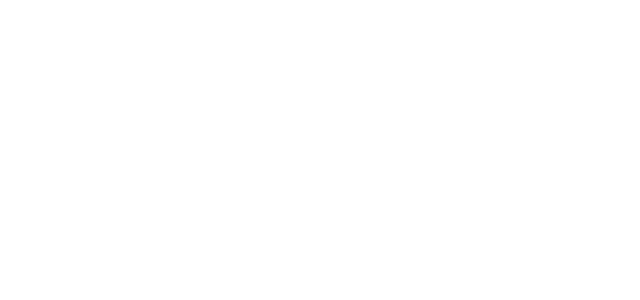
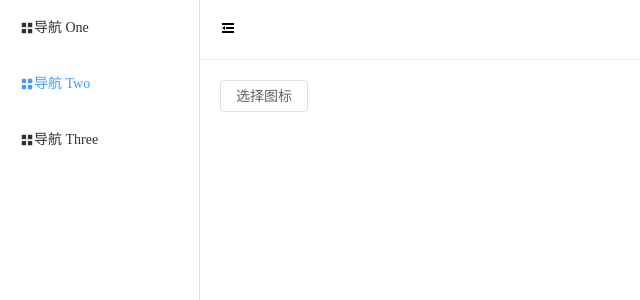
Before and after one commit to jersonwei/vue3-component, a Vue app in the folder w-components/: page /iconChoose in a window 1280 px wide. Before the commit this address had no page. Shown: the top 300 px of the page, without its empty margins (0-640 px from the left). Built offline with nearby package versions, Linux system fonts and the light colour scheme.

Commit message:
🌈 style(styles): set namespace class

```diff
--- /dev/null
+++ b/w-components/src/components/iconChoose/src/index.vue
@@ -0,0 +1,66 @@
+<script setup lang="ts">
+import { watch, ref } from 'vue'
+import * as ElIcons from '@element-plus/icons-vue'
+import { toLine } from '../../../utils/func'
+let props = defineProps<{ title: string; visible: boolean }>()
+let emits = defineEmits(['update:visible'])
+let dialogVisible = ref<boolean>(props.visible)
+const handleClick = () => {
+  dialogVisible.value = !dialogVisible.value
+  emits('update:visible', !props.visible)
+}
+watch(
+  () => props.visible,
+  val => {
+    dialogVisible.value = val
+  }
+)
+watch(
+  () => dialogVisible.value,
+  val => {
+    emits('update:visible', val)
+  }
+)
+</script>
+<template>
+  <el-button @click="handleClick">
+    <slot></slot>
+  </el-button>
+  <div class="w--choose-icon-dialog-body-height">
+    <el-dialog :title="props.title" v-model="dialogVisible">
+      <div class="container">
+        <div
+          v-for="(item, index) in Object.keys(ElIcons)"
+          class="item"
+          :key="index"
+        >
+          <div>
+            <component :is="`el-icon-${toLine(item)}`"></component>
+          </div>
+          <div>{{ item }}</div>
+        </div>
+      </div>
+    </el-dialog>
+  </div>
+</template>
+<style lang="scss" scoped>
+.container {
+  display: flex;
+  align-items: center;
+  flex-wrap: wrap;
+  .item {
+    display: flex;
+    width: 25%;
+    flex-direction: column;
+    align-items: center;
+    justify-content: center;
+    margin-bottom: 15px;
+    cursor: pointer;
+    font-size: 13px;
+  }
+  svg {
+    width: 2em;
+    height: 2em;
+  }
+}
+</style>
--- a/w-components/src/main.ts
+++ b/w-components/src/main.ts
@@ -1,5 +1,7 @@
 import { createApp } from 'vue'
 // import './style.css'
+import './styles/base.scss';
+import './styles/ui.scss';
 import router from './router'
 import ElementPlus from 'element-plus'
 import 'element-plus/dist/index.css'
--- a/w-components/src/router/index.ts
+++ b/w-components/src/router/index.ts
@@ -6,8 +6,12 @@
     component:() => container,
     children:[
       {
-        path: '/',
+        path: '',
         component : () => import('../views/Home.vue')
+      },
+      {
+        path: 'iconChoose',
+        component:() => import('../views/chooseIcon/index.vue')
       }
     ]
   }
--- /dev/null
+++ b/w-components/src/styles/base.scss
@@ -0,0 +1,12 @@
+
+      * {
+        margin: 0;
+        padding: 0;
+      }
+      html,body,#app,.el-container,.el-menu {
+        height: 100%;
+      }
+      svg {
+        width: 1em;
+        height: 1em;
+      }
--- /dev/null
+++ b/w-components/src/styles/ui.scss
@@ -0,0 +1,12 @@
+// 修改组件库内部样式
+// 1.需要自定义一个累名空间
+// 2.先在浏览器里面调试样式
+// 3.把调试好的类名放在这个类名里面
+// 4.在App.vue里面引入这个文件
+// 5.在组件内需要改样式的元素的父元素加上这个类名
+.w--choose-icon-dialog-body-height{
+  .el-dialog__body{
+    height: 500px;
+    overflow: scroll;
+  }
+}
--- /dev/null
+++ b/w-components/src/views/chooseIcon/index.vue
@@ -0,0 +1,14 @@
+<script setup lang="ts">
+import { ref, watch } from 'vue'
+import wChooseIcon from '../../components/iconChoose/src/index.vue'
+let title = ref<string>('选择图标')
+let visible = ref<boolean>(false)
+</script>
+<template>
+  <div>
+    <wChooseIcon :title="title" v-model:visible="visible">
+      选择图标
+    </wChooseIcon>
+  </div>
+</template>
+<style lang="scss" scoped></style>
```
